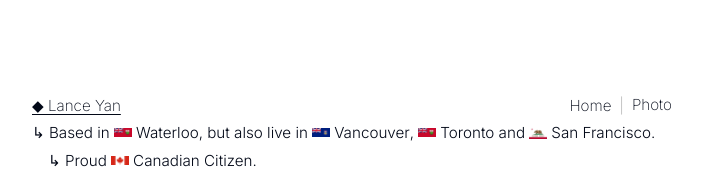
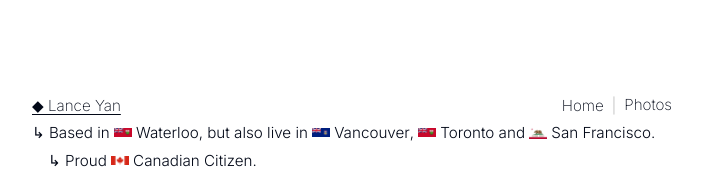
Before and after one commit to lance116/lances-portfolio, a Next.js app: page /about in a window 1280 px wide. Shown: the top 180 px of the page, without its empty margins (288-990 px from the left). Built offline with nearby package versions, Linux system fonts and the light colour scheme.

Commit message:
plural addition

```diff
--- a/app/about/page.tsx
+++ b/app/about/page.tsx
@@ -45,7 +45,7 @@ export default function About() {
             <div className="flex items-center gap-2 font-extralight">
               <a href="/" className={`hover-underline-nudge ${shouldBounce('home') ? 'nav-bounce' : ''}`}>Home</a>
               <span className="text-neutral-400">|</span>
-              <a href="/photography" className={`hover-underline-nudge ${shouldBounce('photography') ? 'nav-bounce-delayed' : ''}`}>Photo</a>
+              <a href="/photography" className={`hover-underline-nudge ${shouldBounce('photography') ? 'nav-bounce-delayed' : ''}`}>Photos</a>
             </div>
           </div>
           <div>↳ Based in <span className="inline-flex items-center align-middle gap-1"><Logo src="/ontario flag.png" alt="Ontario" /><Label>Waterloo</Label></span>, but also live in <span className="inline-flex items-center align-middle gap-1"><Logo src="/bc flag.png" alt="BC" /><Label>Vancouver</Label></span>, <span className="inline-flex items-center align-middle gap-1"><Logo src="/ontario flag.png" alt="Ontario" /><Label>Toronto</Label></span> and <span className="inline-flex items-center align-middle gap-1"><Logo src="/cali flag.png" alt="California" /><Label>San Francisco</Label></span>.</div>
--- a/app/page.tsx
+++ b/app/page.tsx
@@ -45,7 +45,7 @@ export default function Home() {
             <div className="flex items-center gap-2 font-extralight">
               <a href="/about" className={`hover-underline-nudge ${shouldBounce('about') ? 'nav-bounce' : ''}`}>About me</a>
               <span className="text-neutral-400">|</span>
-              <a href="/photography" className={`hover-underline-nudge ${shouldBounce('photography') ? 'nav-bounce-delayed' : ''}`}>Photo</a>
+              <a href="/photography" className={`hover-underline-nudge ${shouldBounce('photography') ? 'nav-bounce-delayed' : ''}`}>Photos</a>
             </div>
           </div>
           <div>↳ CS <span className="inline-flex items-center align-middle gap-1"><Logo src="/waterloo-logo.png" alt="UWaterloo" /><Label><a href="https://uwaterloo.ca/" target="_blank" rel="noreferrer" className="hover-underline-nudge">UWaterloo</a></Label></span></div>
--- a/app/photography/[id]/page.tsx
+++ b/app/photography/[id]/page.tsx
@@ -48,7 +48,7 @@ export default function PhotoPage({ params }: PhotoPageProps) {
             <div className="flex items-center gap-2 font-extralight">
               <a href="/" className={`hover-underline-nudge ${shouldBounce('home') ? 'nav-bounce' : ''}`}>Home</a>
               <span className="text-neutral-400">|</span>
-              <a href="/about" className={`hover-underline-nudge ${shouldBounce('about') ? 'nav-bounce-delayed' : ''}`}>About me</a>
+              <a href="/about" className={`hover-underline-nudge ${shouldBounce('about') ? 'nav-bounce' : ''}`}>About me</a>
             </div>
           </div>
           <div>↳ {photoData.caption}</div>
--- a/app/photography/page.tsx
+++ b/app/photography/page.tsx
@@ -52,7 +52,7 @@ export default function Photography() {
             <div className="flex items-center gap-2 font-extralight">
               <a href="/" className={`hover-underline-nudge ${shouldBounce('home') ? 'nav-bounce' : ''}`}>Home</a>
               <span className="text-neutral-400">|</span>
-              <a href="/about" className={`hover-underline-nudge ${shouldBounce('about') ? 'nav-bounce-delayed' : ''}`}>About me</a>
+              <a href="/about" className={`hover-underline-nudge ${shouldBounce('about') ? 'nav-bounce' : ''}`}>About me</a>
             </div>
           </div>
           <div>↳ A collection of my favorite photos.</div>
```
